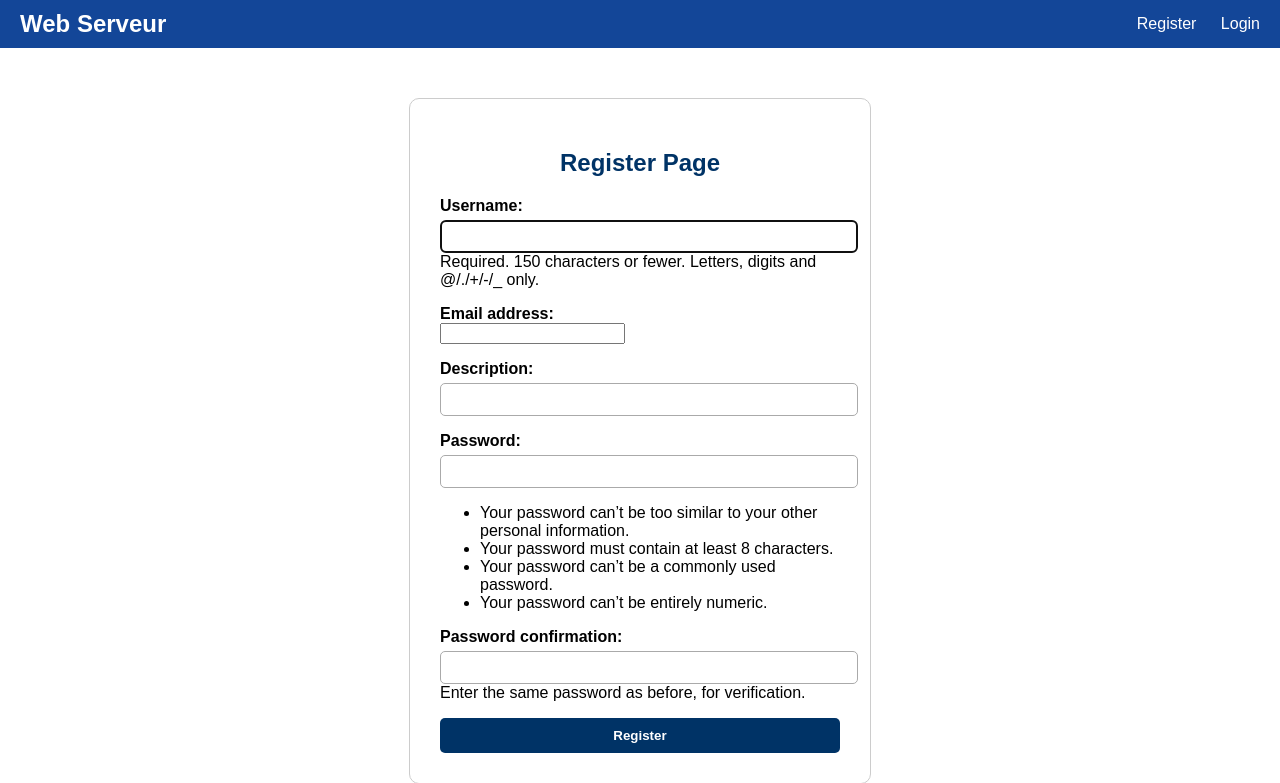
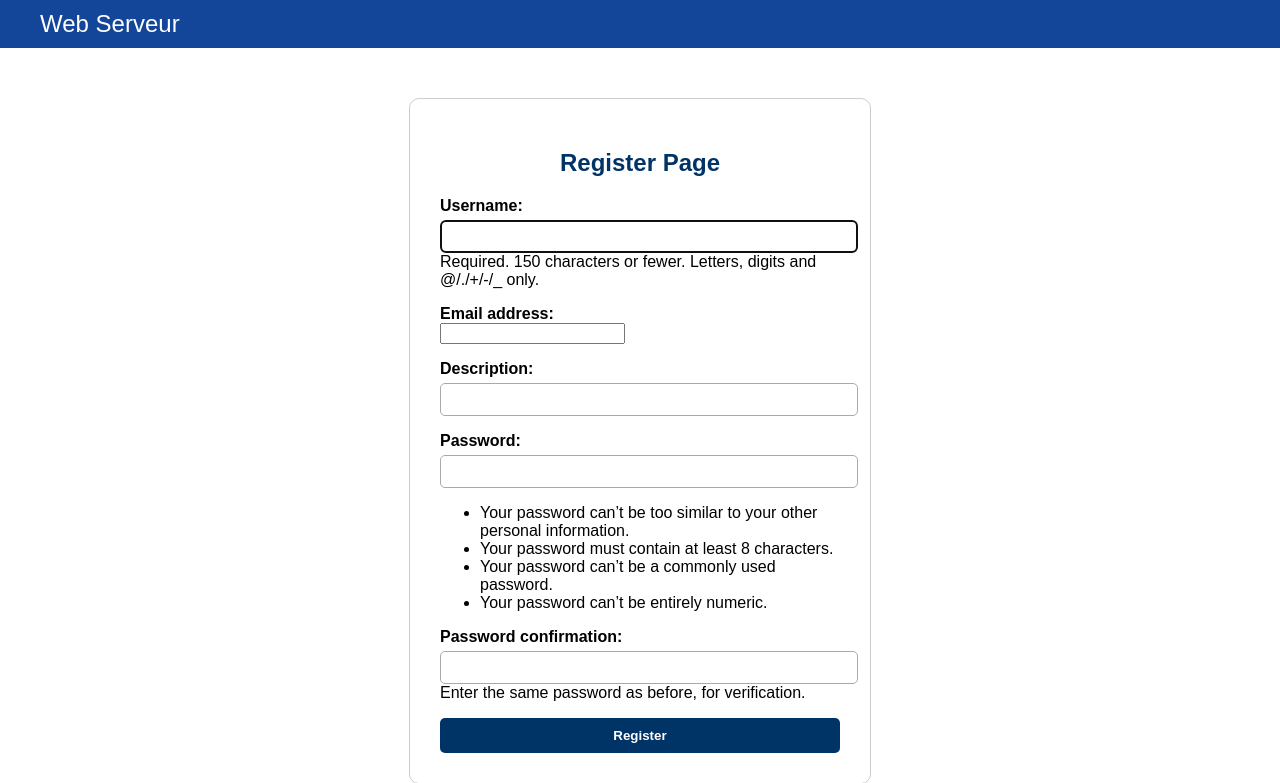
Before and after one commit to Syrinbh/projetServeur, a Django app: page /register/ in a window 1280 px wide. Shown: the top 783 px of the page. Run offline with Django 5.2, Linux system fonts and the light colour scheme.

Commit message:
result navbar

```diff
--- a/Serveur/projetServeur/tasks/templates/tasks/register.html
+++ b/Serveur/projetServeur/tasks/templates/tasks/register.html
@@ -9,14 +9,13 @@
     <link rel="stylesheet" href="{% static 'styles.css' %}">
 </head>
 <body>
-    <!-- NAVIGATION -->
-    <nav class="navbar">
-        <div class="navbar-left">Web Serveur</div>
-        <div class="navbar-right">
-            <a href="register/">Register</a>
-            <a href="login/">Login</a>
-
-        </div>
+    <!-- Navbar simple -->
+        <nav class="navbar">
+            <div class="navbar-left">
+                <div class="navbar-right">
+                    <a href="{% url 'home' %}">Web Serveur</a>
+                </div>
+            </div>
     </nav>
 
 <!-- partie pour register -->
```
Also changed, not shown: Serveur/projetServeur/tasks/templates/tasks/home.html (+6 -2 lines), Serveur/projetServeur/tasks/templates/tasks/login.html (+8 -9 lines).
